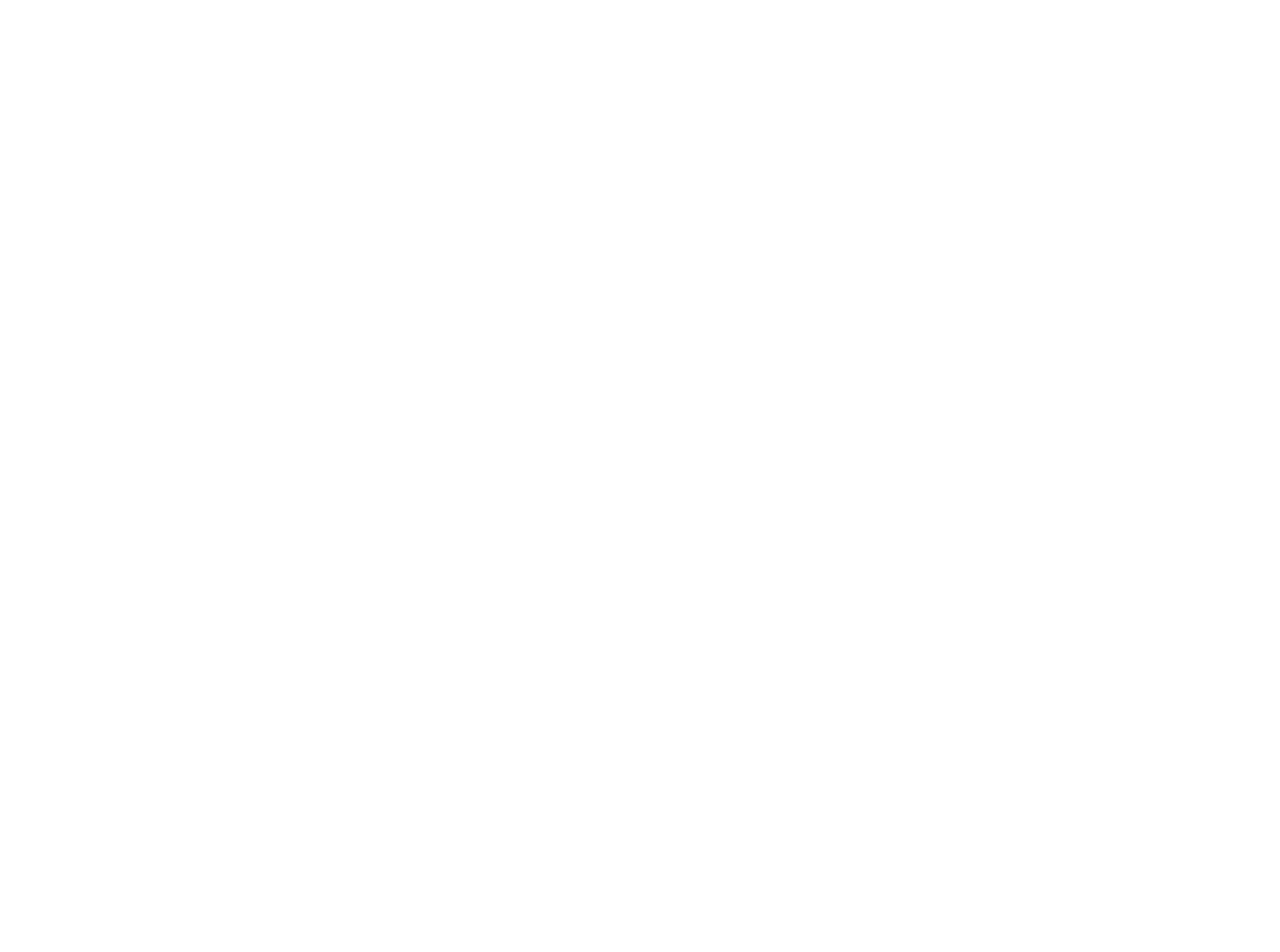
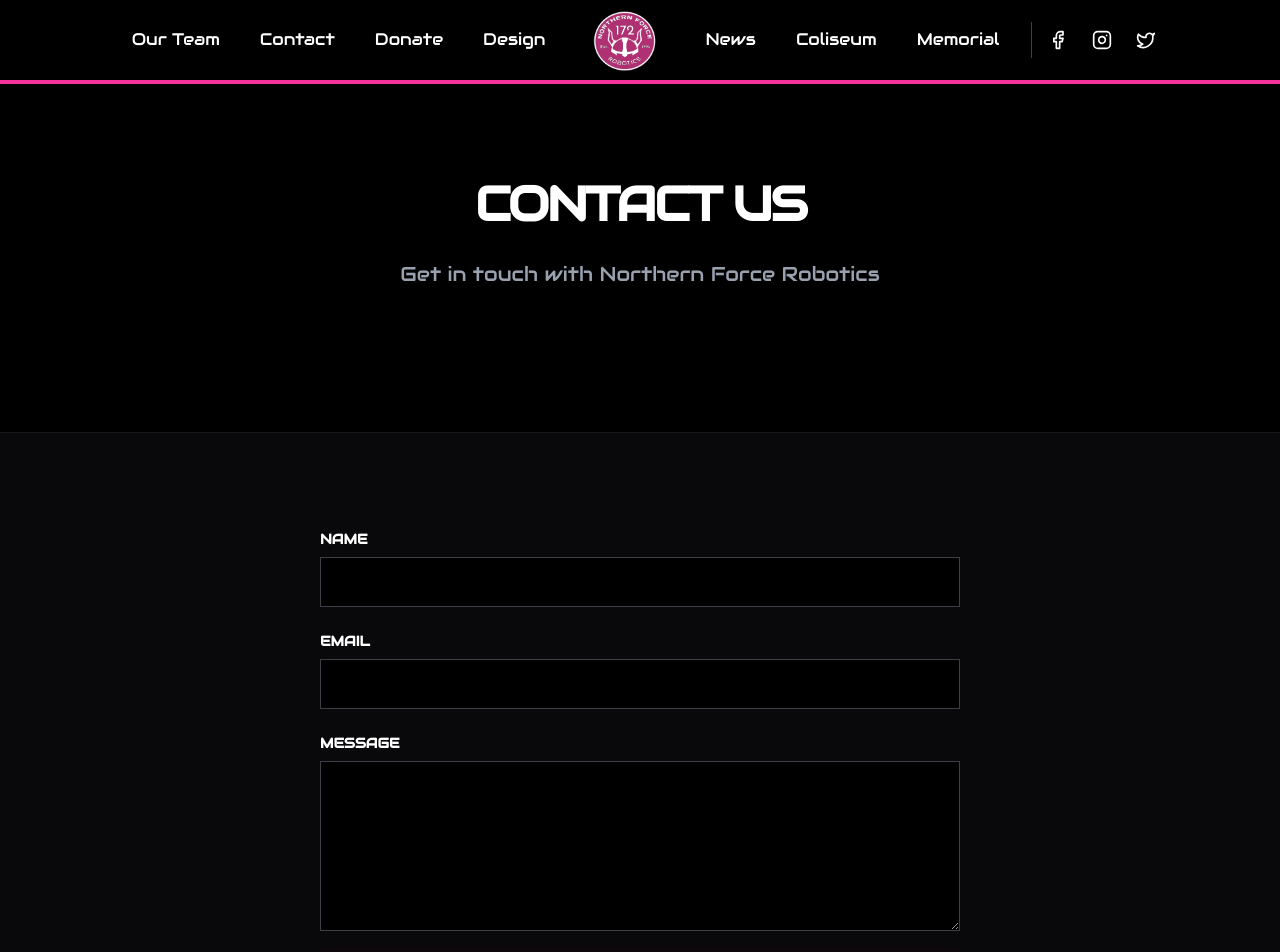
Before and after one commit to NorthernForce/Web2026RobotAwesomeness, a React (Vite) app: page /contact in a window 1280 px wide. Before the commit this address had no page. Shown: the top 952 px of the page. Before the commit the page ends 800 px from the top, so only its background shows below. Built offline with nearby package versions, Linux system fonts and the light colour scheme.

Commit message:
Add Contact page and update navigation

```diff
--- a/src/App.tsx
+++ b/src/App.tsx
@@ -1,6 +1,7 @@
 import { BrowserRouter as Router, Routes, Route } from 'react-router-dom';
 import Home from './Home';
 import Design from './Design';
+import Contact from './Contact';
 import { ComingSoonPage } from './ComingSoonPage';
 
 export default function App() {
@@ -9,6 +10,7 @@
       <Routes>
         <Route path="/" element={<Home />} />
         <Route path="/design" element={<Design />} />
+        <Route path="/contact" element={<Contact />} />
         <Route path="/comingsoonpage" element={<ComingSoonPage />} />
       </Routes>
     </Router>
--- /dev/null
+++ b/src/Contact.tsx
@@ -0,0 +1,43 @@
+import { Navigation } from './components/Navigation';
+import { Footer } from './components/Footer';
+
+export default function Contact() {
+  return (
+    <div className="min-h-screen bg-black text-white selection:bg-[#FF007F] selection:text-white">
+      <Navigation />
+      <main>
+        <section className="py-24">
+          <div className="max-w-4xl mx-auto px-4 text-center">
+            <h1 className="text-5xl font-black uppercase tracking-tighter mb-8">Contact Us</h1>
+            <p className="text-xl text-gray-400 mb-12">Get in touch with Northern Force Robotics</p>
+          </div>
+        </section>
+
+        {/* Contact form section */}
+        <section className="py-24 bg-zinc-950 border-y border-zinc-900">
+          <div className="max-w-2xl mx-auto px-4">
+            <form className="space-y-6">
+              <div>
+                <label className="block text-sm font-bold uppercase mb-2">Name</label>
+                <input type="text" className="w-full bg-black border border-zinc-700 px-4 py-3 text-white focus:border-[#FF007F] focus:outline-none" />
+              </div>
+              <div>
+                <label className="block text-sm font-bold uppercase mb-2">Email</label>
+                <input type="email" className="w-full bg-black border border-zinc-700 px-4 py-3 text-white focus:border-[#FF007F] focus:outline-none" />
+              </div>
+              <div>
+                <label className="block text-sm font-bold uppercase mb-2">Message</label>
+                <textarea rows={6} className="w-full bg-black border border-zinc-700 px-4 py-3 text-white focus:border-[#FF007F] focus:outline-none"></textarea>
+              </div>
+              <button type="submit" className="w-full px-10 py-4 bg-[#FF007F] text-black font-black uppercase tracking-widest hover:scale-105 active:scale-95 transition-all shadow-[0_0_20px_rgba(255,0,127,0.3)]">
+                Send Message
+              </button>
+            </form>
+          </div>
+        </section>
+      </main>
+
+      <Footer />
+    </div>
+  );
+}
--- a/src/components/Navigation.tsx
+++ b/src/components/Navigation.tsx
@@ -20,25 +20,21 @@
         <div className="flex items-center justify-center gap-8 h-20">
           {/* Left buttons */}
           <div className="flex items-center gap-2">
-            {leftButtons.map((button) => (
-              button === 'Design' ? (
+            {leftButtons.map((button) => {
+              let path = "/comingsoonpage";
+              if (button === 'Design') path = "/design";
+              if (button === 'Contact') path = "/contact";
+
+              return (
                 <Link
                   key={button}
-                  to="/design"
+                  to={path}
                   className="px-4 py-2 text-white hover:text-pink-500 transition-colors text-[1.05rem]"
                 >
                   {button}
                 </Link>
-              ) : (
-                <Link
-                  key={button}
-                  to="/comingsoonpage"
-                  className="px-4 py-2 text-white hover:text-pink-500 transition-colors text-[1.05rem]"
-                >
-                  {button}
-                </Link>
-              )
-            ))}
+              );
+            })}
           </div>
 
           {/* Center logo */}
```
